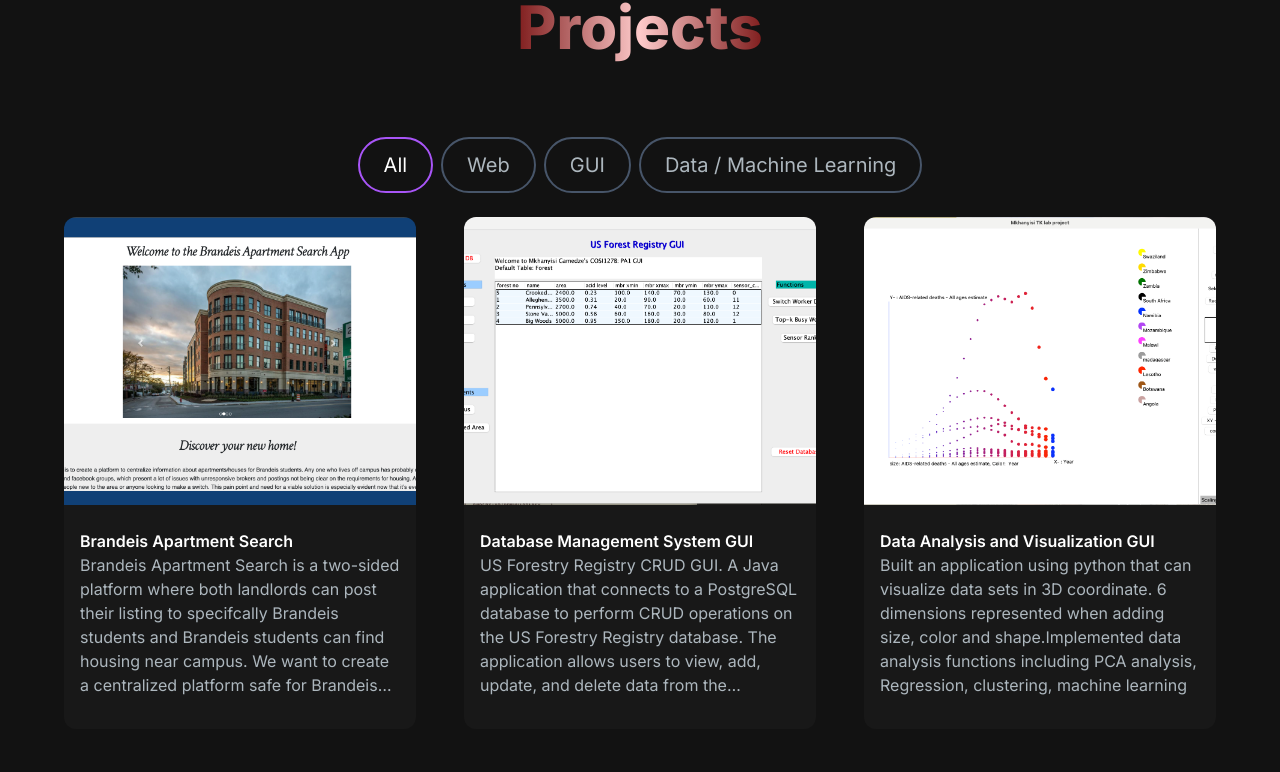
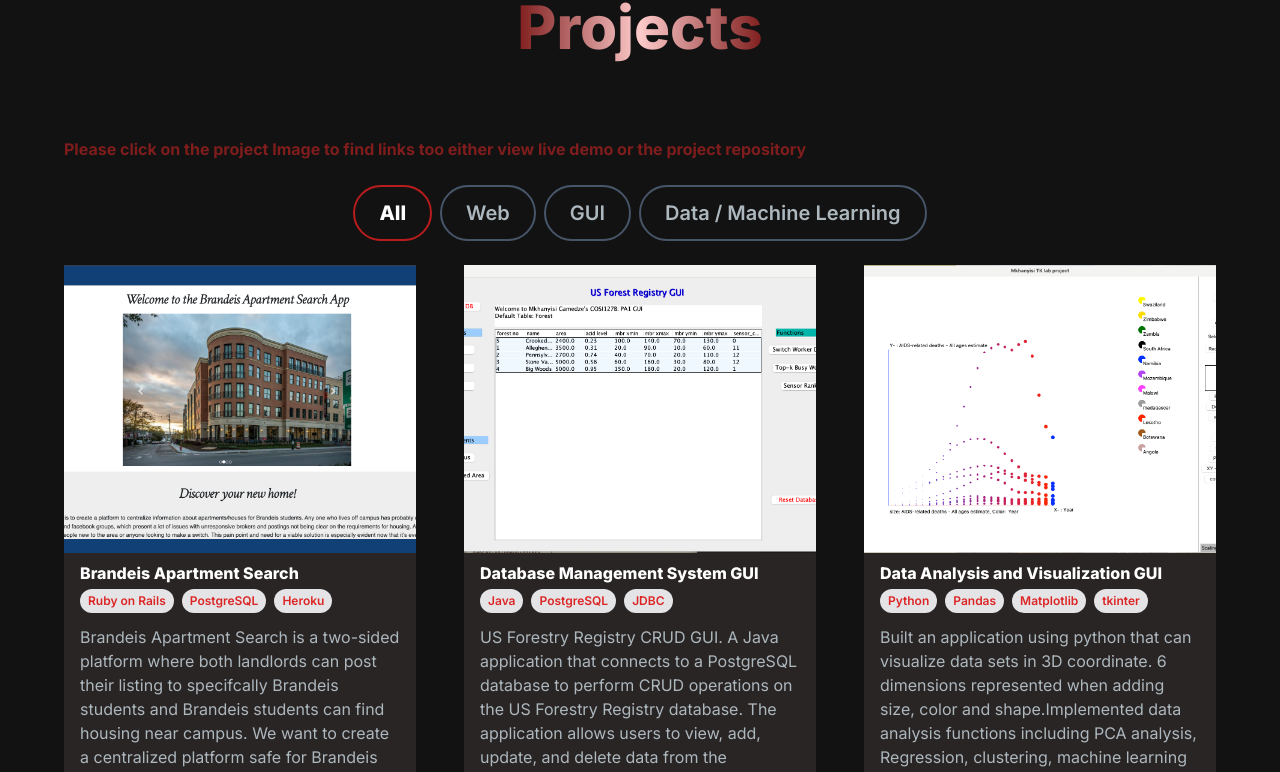
Before and after one commit to mkhanyisig/personal-portfolio, a Next.js app: page / in a window 1280 px wide. Shown: the part 1795-2567 px from the top of the page. Built offline with nearby package versions, Linux system fonts and the light colour scheme.

Commit message:
small verbiage changes and style adjustments

```diff
--- a/src/app/components/AboutSection.jsx
+++ b/src/app/components/AboutSection.jsx
@@ -214,7 +214,7 @@
           </div>
           <button className="px-2 py-2 w-full sm:w-fit rounded-full bg-gradient-to-br from-red-900 to-red-300 hover:bg-slate-800 mt-3">
             <span className="text-red-700 block text-lg bg-gray-100 hover:bg-gray-300 rounded-full px-4 py-2 font-extrabold">
-              Download Resume
+              Resume
             </span>
           </button>
         </div>
--- a/src/app/components/ProjectCard.jsx
+++ b/src/app/components/ProjectCard.jsx
@@ -14,7 +14,7 @@
   return (
     <div>
       <div
-        className="group rounded-t-xl h-52 md:h-72 bg-center relative overflow-hidden project-card_thumbnail"
+        className="group h-52 md:h-72 bg-center relative overflow-hidden project-card_thumbnail"
         style={{ backgroundImage: `url(${imgUrl})`, backgroundSize: "cover" }}
         alt={title}
       >
@@ -36,12 +36,22 @@
         </div>
       </div>
       <div
-        className="bg-[#181818] rounded-b-xl py-6 px-4 text-white"
-        style={{ height: "14em" }}
+        className="bg-stone-800 rounded-b-xl py-2 px-4 text-white"
+        style={{ height: "15em" }}
       >
-        <h5 className="font-lg font-semibold">{title}</h5>
+        <h5 className="font-lg font-extrabold">{title}</h5>
+        <div className="flex flex-wrap gap-2 py-1 mb-2">
+          {techStack.map((tech) => (
+            <span
+              key={tech}
+              className="bg-zinc-200 text-red-600 font-semibold rounded-full px-2 py-1 text-xs"
+            >
+              {tech}
+            </span>
+          ))}
+        </div>
         <div>
-          <p className="text-[#ADB7BE] overflow-hidden line-clamp-6">
+          <p className="text-[#ADB7BE] overflow-hidden line-clamp-7">
             {description}
           </p>
         </div>
--- a/src/app/components/ProjectTag.jsx
+++ b/src/app/components/ProjectTag.jsx
@@ -2,8 +2,8 @@
 
 const ProjectTag = ({ name, onClick, isSelected }) => {
   const buttonStyles = isSelected
-    ? "text-white border-purple-500"
-    : "text-[#ADB7BE] border-slate-600 hover:border-white";
+    ? "text-white font-extrabold border-red-700"
+    : "text-[#ADB7BE] font-semibold border-slate-600 hover:border-white";
 
   return (
     <button
--- a/src/app/components/Projects.jsx
+++ b/src/app/components/Projects.jsx
@@ -39,18 +39,17 @@
     tags: ["All", "GUI", "Data / Machine Learning"],
   },
   {
-    id: 4,
-    title: "Gym Buddy Workouts 💪 App",
+    id: 6,
+    title: "Covid-19 Swaziland cases Geo-Visualization",
     description:
-      "Gym Buddy Workouts is designed to be an assisitive gym app helping track workouts during session and log body health data.",
-    imageUrl: "/images/gymBuddy.png",
-    repoLink:
-      "https://github.com/mkhanyisig/gym_buddy_App?tab=readme-ov-file#gym-buddy-workouts---app",
-    demoLink:
-      "https://github.com/mkhanyisig/gym_buddy_App?tab=readme-ov-file#gym-buddy-workouts---app",
-    techStack: ["React Native", "Expo"],
-    tags: ["All", "Mobile"],
+      "On this project I built out a Geo-Visualization of Covid-19 cases in Swaziland using a customized GeoJSON, visualitaion and data loader functions. I sourced the data from the reports by Ministry of Health and the World Health Organization.",
+    imageUrl: "/images/covidGeoMap.png",
+    repoLink: "https://github.com/mkhanyisig/covidGeoMapEswatini/tree/master",
+    demoLink: "/covidGeoMapEswatini/index.html",
+    techStack: ["JavaScript", "D3.js", "GeoJSON", "HTML", "CSS"],
+    tags: ["All", "Web"],
   },
+
   {
     id: 5,
     title: "Falcon",
@@ -62,6 +61,53 @@
       "https://www.linkedin.com/pulse/falcon-vision-brought-life-gerald-nvule/",
     techStack: ["Python", "Pygame"],
     tags: ["All", "Game"],
+  },
+  {
+    id: 7,
+    title: "Geospatial Visualization of Mineral resource details",
+    description:
+      "Early Exploratory Proof Of Concept (POC) Visualizations of publicly sourced mineral resource data in the US. The data was sourced from the USGS and the visualization was done using using the Google Maps API tools",
+    imageUrl: "/images/prospectorGeoMaps.png",
+    repoLink: "https://github.com/mkhanyisig/prospector_geomaps",
+    demoLink: null,
+    techStack: ["JavaScript", "Google Maps API", "HTML", "CSS"],
+    tags: ["All", "Web", "Data / Machine Learning"],
+  },
+  {
+    id: 8,
+    title: "Linkedin Data Scraper and Mapping",
+    description:
+      "A Python Selenium Webdriver scraper crawls linkedin pages for predefined linkedin company profiles and scrapes the data. The data then used internal to build profiles or other proprietary analysis",
+    imageUrl: "/images/linkedinScraping.png",
+    repoLink: "https://github.com/mkhanyisig/LinkedinSraper_PRospector",
+    demoLink: null,
+    techStack: ["Python", "Selenium", "BeautifulSoup"],
+    tags: ["All", "Data / Machine Learning", "Web"],
+  },
+
+  {
+    id: 9,
+    title: "Personal Portfolio Website",
+    description:
+      "Developed from scratch using NextJS, ReactJS, TailwindCSS, and Heroicons. The website is designed to be responsive, with dynamic styling and accessible on all devices.",
+    imageUrl: "/images/portfolio.png",
+    repoLink: "https://github.com/mkhanyisig/personal-portfolio",
+    demoLink: "/",
+    techStack: ["NextJS", "ReactJS", "TailwindCSS", "Typescript", "NodeJS"],
+    tags: ["All", "Web"],
+  },
+  {
+    id: 4,
+    title: "Gym Buddy Workouts 💪 App",
+    description:
+      "Gym Buddy Workouts is designed to be an assisitive gym app helping track workouts during session and log body health data.",
+    imageUrl: "/images/gymBuddy.png",
+    repoLink:
+      "https://github.com/mkhanyisig/gym_buddy_App?tab=readme-ov-file#gym-buddy-workouts---app",
+    demoLink:
+      "https://drive.google.com/drive/folders/1o3qHBni2Ecp0Pp5Sk2tYhLTwYsK611Td",
+    techStack: ["React Native", "Expo"],
+    tags: ["All", "Mobile", "Web"],
   },
 ];
 
@@ -87,6 +133,10 @@
             Projects
           </span>
         </h2>
+        <p className="text-red-900 font-lg font-bold ">
+          Please click on the project Image to find links too either view live
+          demo or the project repository
+        </p>
         <div className="flex flex-row justify-center gap-2 text-white m-6">
           <ProjectTag
             name="All"
```
